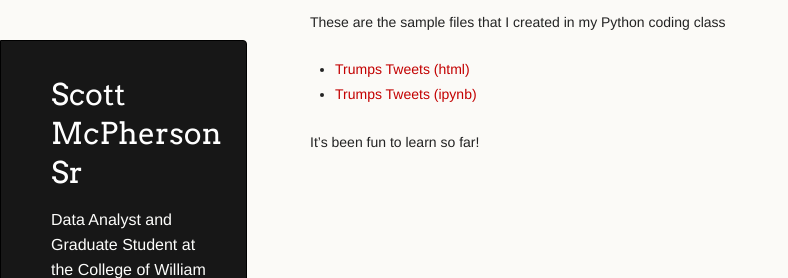
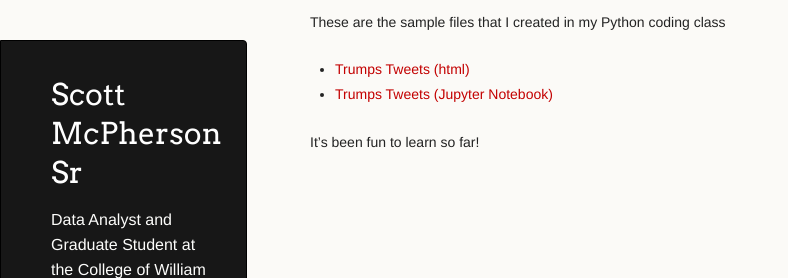
Before and after one commit to swmcpherson19/swmcpherson19.github.io, a Jekyll site: the page built from trumpstweets/index.md, in a window 1280 px wide. Shown: the top 278 px of the page, without its empty margins (0-788 px from the left). Built offline with Jekyll 4.4.1, drawn with Linux system fonts in a browser that asks for light colours; our own code applies the rules of GitHub Pages for plain Markdown files.

Commit message:
Update index.md

```diff
--- a/trumpstweets/index.md
+++ b/trumpstweets/index.md
@@ -4,6 +4,6 @@
 ---
 These are the sample files that I created in my Python coding class
  - [Trumps Tweets (html)](M5_Trumps_Tweets.html)
- - [Trumps Tweets (ipynb)](M5_Trumps_Tweets.ipynb)
+ - [Trumps Tweets (Jupyter Notebook)](M5_Trumps_Tweets.ipynb)
 
  It's been fun to learn so far!
```
